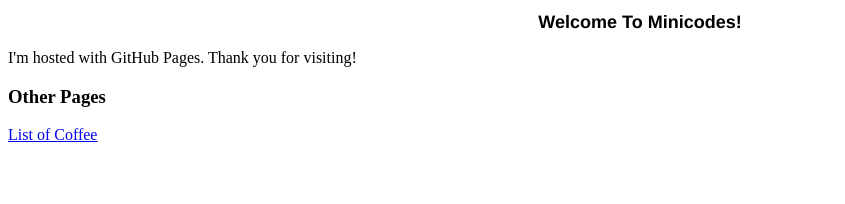
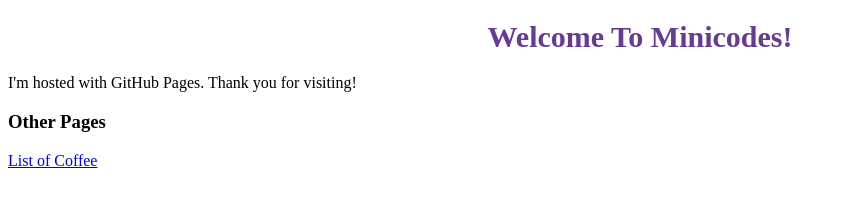
Before and after one commit to MiniCodes/MiniCodes.github.io, a plain HTML site: page index.html in a window 1280 px wide. Shown: the whole page, without its empty margins (0-845 px from the left). Drawn offline with Linux system fonts and the light colour scheme.

Commit message:
Update style.css

```diff
--- a/style.css
+++ b/style.css
@@ -1,5 +1,6 @@
 .Title{
-    font-family: Helvetica;
-    font-size: large;
+    font-family: 'Times New Roman', Times, serif;
+    font-size: 30px;
     text-align: center;
+    color: rgb(104, 59, 146);
 }
```
